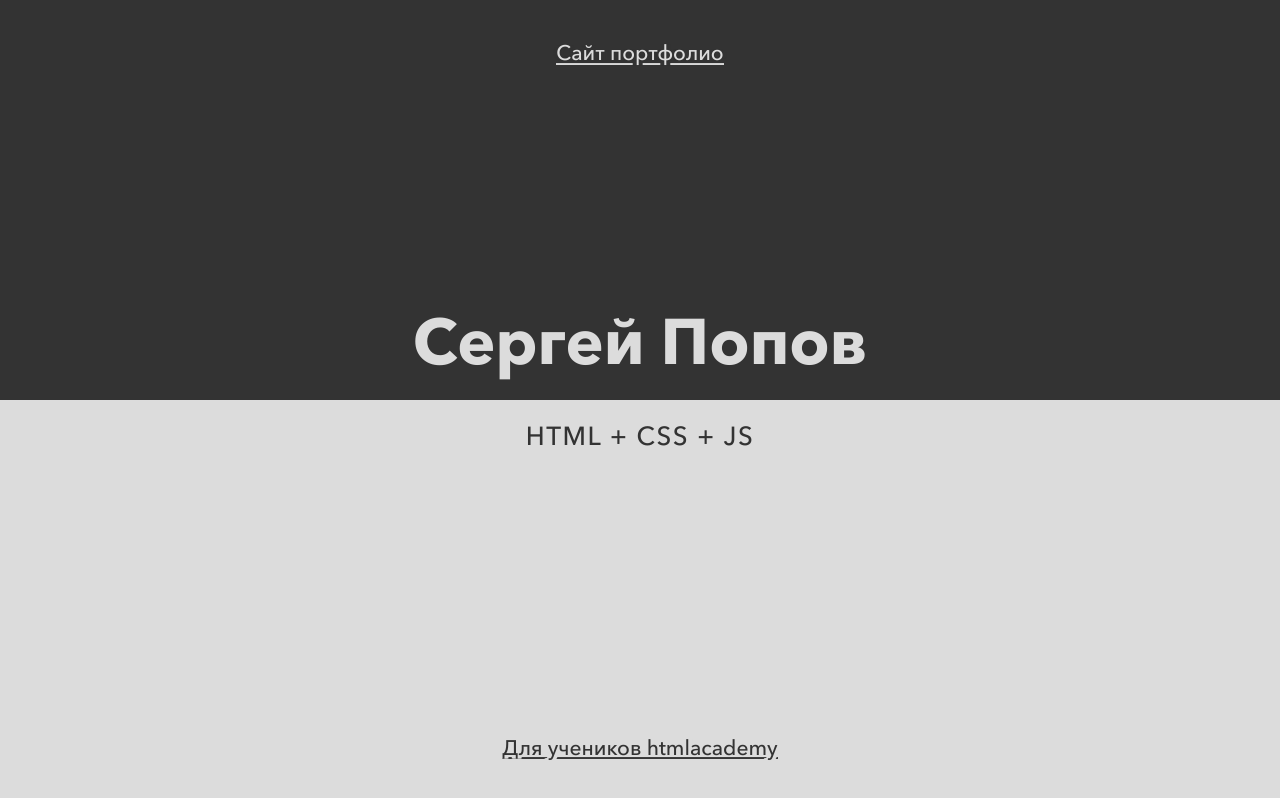
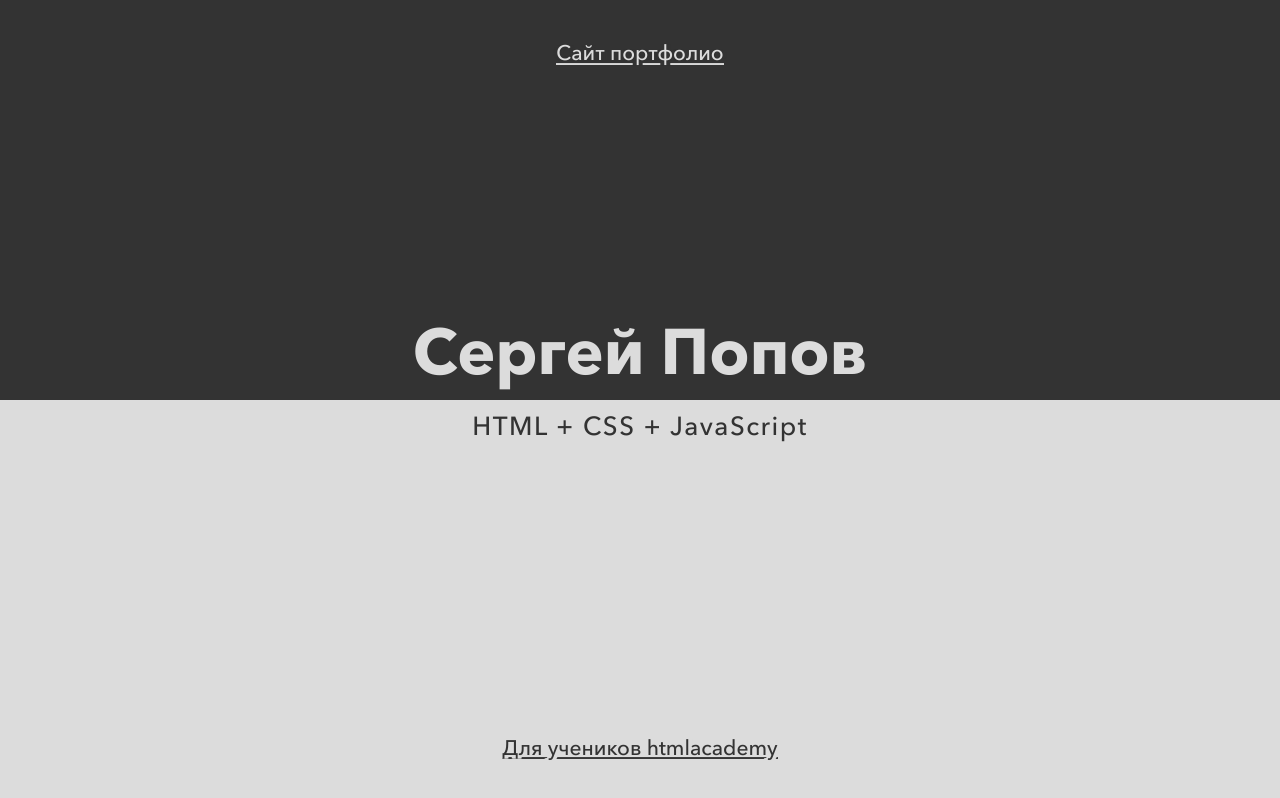
Before and after one commit to tsergeytovarov/personal-new, a plain HTML site: page index.html in a window 1280 px wide. Drawn offline with Linux system fonts and the light colour scheme; files whose address does not match are found by name.

Commit message:
Немного пиксель перфект и соответствия макету

```diff
--- a/css/sass/layout.scss
+++ b/css/sass/layout.scss
@@ -42,7 +42,7 @@
 
 .main-page-top{
 	background: $main-top-background;
-	padding: 40px 0 20px;
+	padding: 40px 0 10px;
 
 	.underline-href{
 		color: $main-top-color;
@@ -53,7 +53,7 @@
 
 .main-page-bottom{
 	background: $main-bottom-background;
-	padding: 20px 0 40px;
+	padding: 10px 0 40px;
 
 	.underline-href{
 		color: $main-bottom-color;
@@ -100,9 +100,9 @@
 }
 
 .icon-top{
-	top: 40px;
+	top: 46px;
 }
 
 .icon-bottom{
-	bottom: 40px;
+	bottom: 46px;
 }
--- a/index.html
+++ b/index.html
@@ -56,7 +56,7 @@
         <div class="main-page-bottom table">
             <div class="table-row">
                 <div class="main-cell-top table-cell">
-                    <h2 class="main-h2">HTML + CSS + JS</h2>
+                    <h2 class="main-h2">HTML + CSS + JavaScript</h2>
                 </div>
             </div>
             <div class="table-row">
```
Also changed, not shown: css/style.css.
